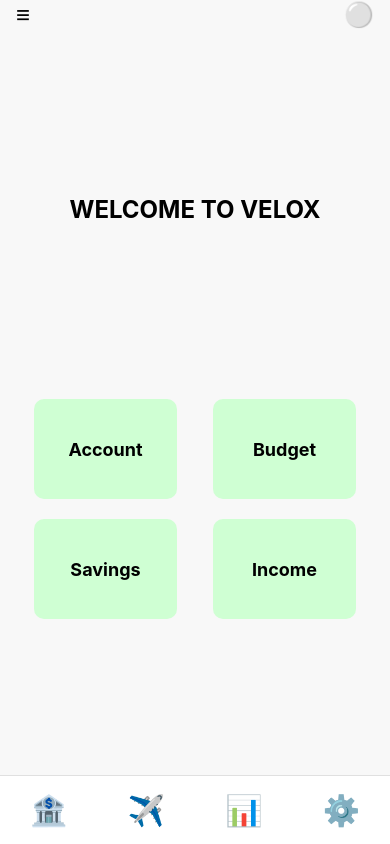
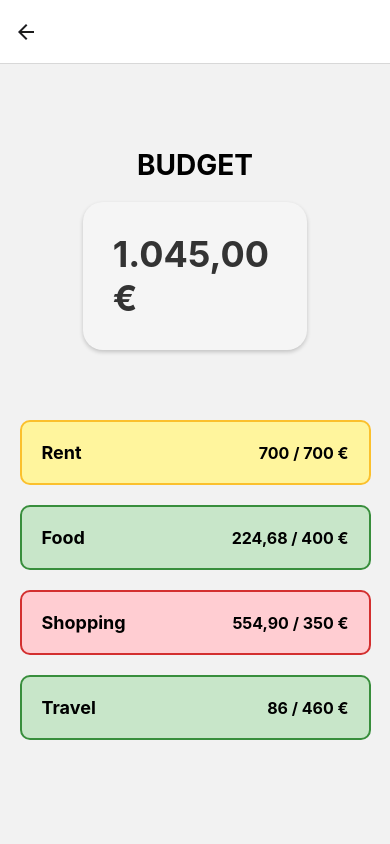
Before and after one commit to gpontas/velox, a React Native app: screen /Budget in a window 390 px wide. Built offline with nearby package versions, Linux system fonts and the light colour scheme.

Commit message:
connected main to budget

```diff
--- a/App.js
+++ b/App.js
@@ -4,6 +4,7 @@ import { NavigationContainer } from '@react-navigation/native'
 import { createNativeStackNavigator } from '@react-navigation/native-stack'
 import MainMenu from './screens/MainMenu';
 import Savings from './screens/Savings';
+import Budget from './screens/Budget';
 
 const Stack = createNativeStackNavigator();
 
@@ -15,6 +16,7 @@ export default function App() {
         <Stack.Navigator initialRouteName="MainMenu">
           <Stack.Screen name="MainMenu" component={MainMenu} options={{headerShown: false}}/>
           <Stack.Screen name="Savings" component={Savings} options={{headerTitle: ''}}/>
+          <Stack.Screen name="Budget" component={Budget} options={{headerTitle: ''}}/>
         </Stack.Navigator>
       </NavigationContainer>
       <StatusBar style="auto" />
--- a/screens/Budget.js
+++ b/screens/Budget.js
@@ -2,7 +2,7 @@
 import React from 'react';
 import { View, Text, StyleSheet, ScrollView } from 'react-native';
 
-export default function App() {
+export default function App( navigation) {
   return (
     <ScrollView contentContainerStyle={styles.scrollViewContainer}>
       {/* Header Section */}
--- a/screens/MainMenu.js
+++ b/screens/MainMenu.js
@@ -17,20 +17,27 @@ function MainMenu({ navigation }) {
       </View>
       <Text style={styles.welcomeText}>WELCOME TO VELOX</Text>
       <View style={styles.gridContainer}>
+
         <TouchableOpacity style={styles.box}>
           <Text style={styles.boxText}>Account</Text>
         </TouchableOpacity>
-        <TouchableOpacity style={styles.box}>
-          <Text style={styles.boxText}>Budget</Text>
-        </TouchableOpacity>
+
+        <Pressable onPress={() => navigation.navigate('Budget')} style={styles.box}>
+          <TouchableOpacity>
+            <Text style={styles.boxText} onPress={() => navigation.navigate('Budget')}>Budget</Text>
+          </TouchableOpacity>
+        </Pressable>
+
         <Pressable onPress={() => navigation.navigate('Savings')} style={styles.box}>
           <TouchableOpacity>
               <Text style={styles.boxText} onPress={() => navigation.navigate('Savings')}>Savings</Text>
           </TouchableOpacity>
         </Pressable>
+
         <TouchableOpacity style={styles.box}>
           <Text style={styles.boxText}>Income</Text>
         </TouchableOpacity>
+
       </View>
       <View style={styles.footer}>
         <TouchableOpacity>
```
